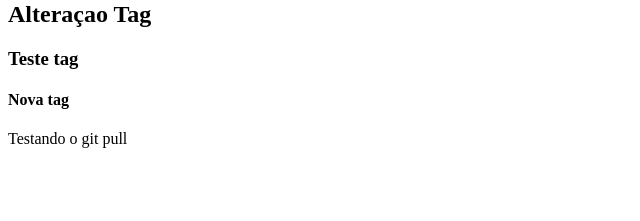
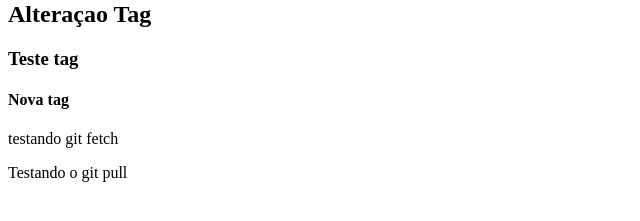
Before and after one commit to edibertoalves/curso_git_1, a plain HTML site: page index.htm in a window 1280 px wide. Shown: the part 79-300 px from the top of the page, without its empty margins (0-640 px from the left). Drawn offline with Linux system fonts and the light colour scheme.

Commit message:
adicionando p fetch

```diff
--- a/index.htm
+++ b/index.htm
@@ -10,6 +10,7 @@
     <h2>Alteraçao Tag</h2>
     <h3>Teste tag</h3>
     <h4>Nova tag</h4>
+    <p>testando git fetch</p>
     <p>Testando o git pull</p>
 </body>
 </html>
```
